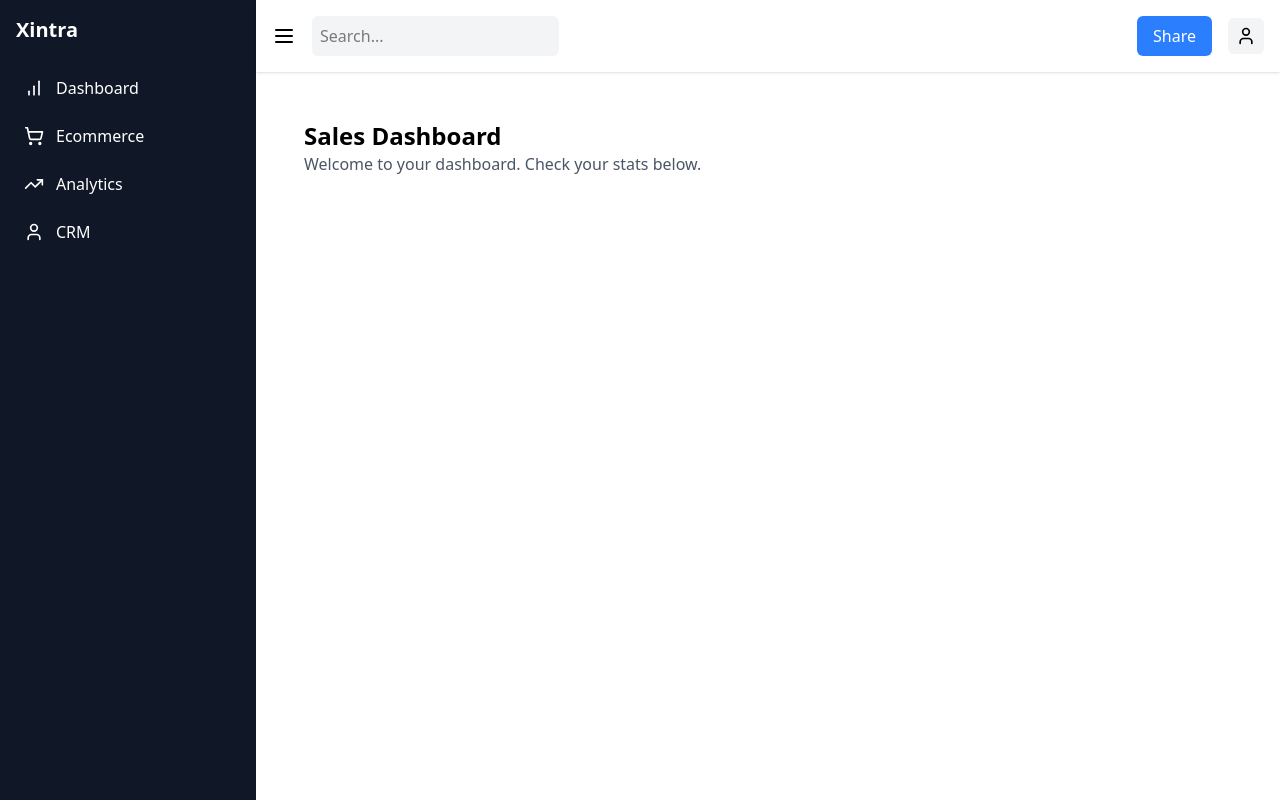
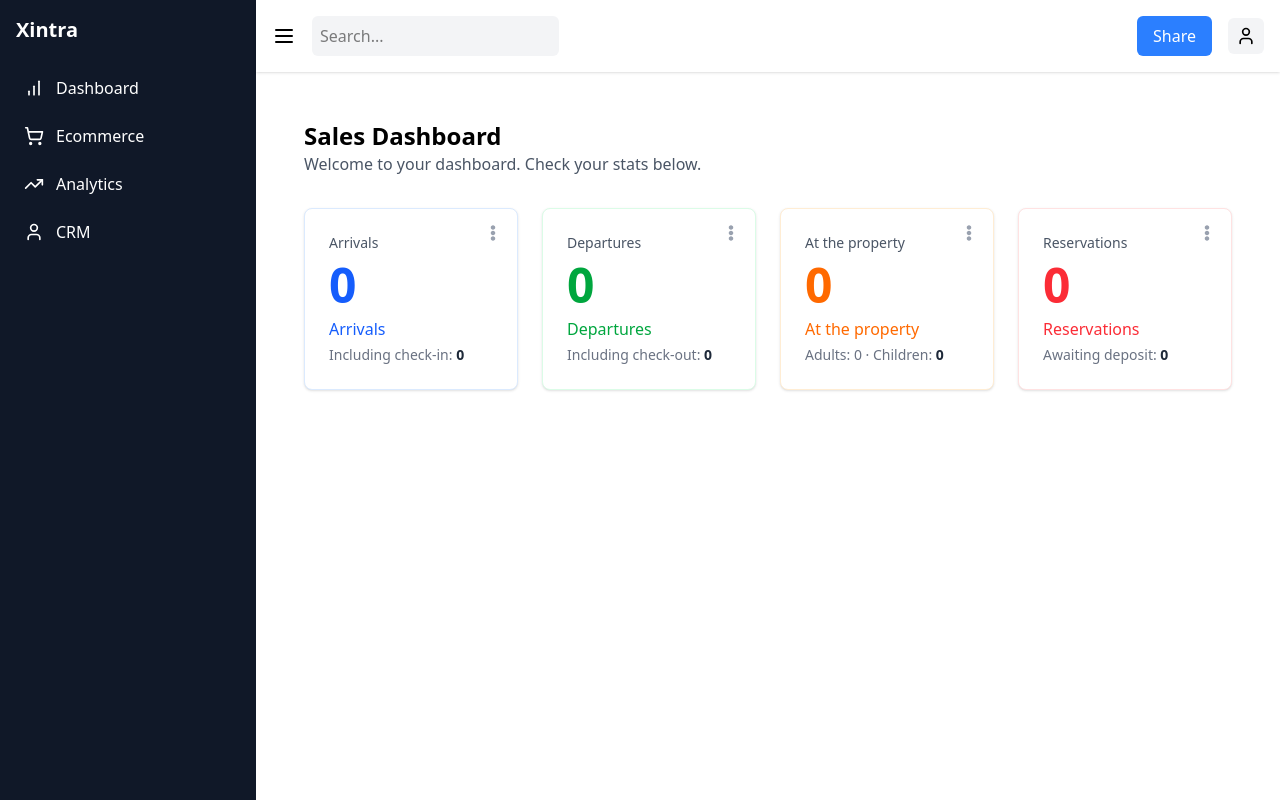
Before and after one commit to hat-think/hotel_prm_ui, a React (Vite) app: page /dashboard in a window 1280 px wide. Built offline with nearby package versions, Linux system fonts and the light colour scheme.

Commit message:
login page

```diff
--- a/package.json
+++ b/package.json
@@ -11,10 +11,14 @@
   },
   "dependencies": {
     "@tailwindcss/vite": "^4.1.0",
+    "axios": "^1.8.4",
+    "formik": "^2.4.6",
     "lucide-react": "^0.486.0",
     "react": "^19.0.0",
     "react-dom": "^19.0.0",
-    "react-router-dom": "^7.4.1"
+    "react-icons": "^5.5.0",
+    "react-router-dom": "^7.4.1",
+    "yup": "^1.6.1"
   },
   "devDependencies": {
     "@eslint/js": "^9.21.0",
--- a/src/components/auth/LoginForm.tsx
+++ b/src/components/auth/LoginForm.jsx
@@ -4,17 +4,17 @@ import { useNavigate } from "react-router-dom";
 import { loginUser } from "./api";
 import { loginSchema } from "./validation";
 import { STRINGS } from "../../utilities/string";
-import AuthLayout from "../layout/AuthLayout";
+import AuthLayout from "../layout/AuthLayout"; // If unused, you can remove this import
 
-const LoginForm: React.FC = () => {
-  const [error, setError] = useState<string>("");
+const LoginForm = () => {
+  const [error, setError] = useState("");
   const navigate = useNavigate();
   const { AUTH } = STRINGS;
 
-  const handleLogin = async (values: { email: string; password: string }) => {
+  const handleLogin = async (values) => {
     try {
       const response = await loginUser(values.email, values.password);
-      if (response?.data?.success) {
+      if (response?.status==1) {
         navigate("/dashboard");
       } else {
         setError(AUTH.INVALID_CREDENTIALS);
--- a/src/components/auth/RegisterForm.tsx
+++ b/src/components/auth/RegisterForm.jsx
@@ -5,9 +5,8 @@ import { registerSchema, otpSchema } from "./validation";
 import { registerUser, verifyOtp } from "./api";
 import { STRINGS } from "../../utilities/string";
 import { Eye, EyeOff } from "lucide-react";
-import AuthLayout from "../../components/layout/AuthLayout";
 
-const RegisterForm: React.FC = () => {
+const RegisterForm = () => {
   const [showPassword, setShowPassword] = useState(false);
   const [otpStep, setOtpStep] = useState(false);
   const [formData, setFormData] = useState({
@@ -17,14 +16,14 @@ const RegisterForm: React.FC = () => {
     mobile: "",
   });
   const [otp, setOtp] = useState("");
-  const [error, setError] = useState<string>("");
+  const [error, setError] = useState("");
   const navigate = useNavigate();
   const { AUTH } = STRINGS;
 
-  const handleRegister = async (values: typeof formData) => {
+  const handleRegister = async (values) => {
     setFormData(values);
     try {
-      const res: any = await registerUser(values);
+      const res = await registerUser(values);
       if (res?.data?.success) {
         setOtpStep(true);
       } else {
@@ -37,14 +36,14 @@ const RegisterForm: React.FC = () => {
 
   const handleVerifyOtp = async () => {
     try {
-      await otpSchema.validate({ otp }); // ✅ Validate OTP input
-      const res: any = await verifyOtp(formData.email, otp);
+      await otpSchema.validate({ otp });
+      const res = await verifyOtp(formData.email, otp);
       if (res?.data?.success) {
         navigate("/dashboard");
       } else {
         setError(res?.data?.message || "OTP verification failed.");
       }
-    } catch (err: any) {
+    } catch (err) {
       setError(err?.message || "Invalid OTP.");
     }
   };
--- a/src/components/auth/api.ts
+++ b/src/components/auth/api.jsx
@@ -1,25 +1,22 @@
 import axios from "axios";
 import * as Yup from "yup";
 
-const API_BASE_URL = "https://your-api.com"; // Replace with your actual API URL
+const API_BASE_URL = "http://142.93.220.8:5000/api/"; // Replace with your actual API URL
 
-export const loginUser = async (email: string, password: string) => {
+export const loginUser = async (email, password) => {
   try {
-    const response: any = await axios.post(`${API_BASE_URL}/auth/login`, {
+    const response = await axios.post(`${API_BASE_URL}login`, {
       email,
       password,
     });
-
-    if (response.data.success) {
+    const res = response.data;
+    if (res.status === 1) {
       localStorage.setItem("token", response.data.token);
-      return { success: true, data: response.data };
+      return response.data ;
     } else {
-      return {
-        success: false,
-        message: response.data.message || "Login failed",
-      };
+      return response.data;
     }
-  } catch (error: any) {
+  } catch (error) {
     return {
       success: false,
       message: error.response?.data?.message || "An error occurred",
@@ -27,11 +24,11 @@ export const loginUser = async (email: string, password: string) => {
   }
 };
 
-export const sendOtp = async (email: string) => {
+export const sendOtp = async (email) => {
   return axios.post("/api/send-otp", { email });
 };
 
-export const verifyOtp = async (email: string, otp: string) => {
+export const verifyOtp = async (email, otp) => {
   try {
     const response = await axios.post(`${API_BASE_URL}/auth/verify-otp`, {
       email,
@@ -39,24 +36,19 @@ export const verifyOtp = async (email: string, otp: string) => {
     });
 
     return response.data;
-  } catch (error: any) {
+  } catch (error) {
     throw new Error(error.response?.data?.message || "OTP verification failed");
   }
 };
 
-export const registerUser = async (userData: {
-  name: string;
-  email: string;
-  password: string;
-  mobile: string;
-}) => {
+export const registerUser = async (userData) => {
   try {
     const response = await axios.post(
       `${API_BASE_URL}/auth/register`,
       userData
     );
     return response.data;
-  } catch (error: any) {
+  } catch (error) {
     throw new Error(error.response?.data?.message || "Registration failed");
   }
 };
--- a/src/components/layout/MainLayout.tsx
+++ b/src/components/layout/MainLayout.jsx
@@ -2,11 +2,7 @@ import React, { useState } from "react";
 import Sidebar from "./Sidebar";
 import Navbar from "./Navbar";
 
-interface LayoutProps {
-  children: React.ReactNode;
-}
-
-const MainLayout: React.FC<LayoutProps> = ({ children }) => {
+const MainLayout = ({ children }) => {
   const [isExpanded, setIsExpanded] = useState(true);
 
   const toggleSidebar = () => {
--- a/src/index.css
+++ b/src/index.css
@@ -1,7 +1,7 @@
 @import "tailwindcss";
 
 /* Import Google Fonts */
-@import url("https://fonts.googleapis.com/css2?family=Playfair+Display:wght@400;600;700&family=Nunito:wght@300;400;600&display=swap");
+/* @import url("https://fonts.googleapis.com/css2?family=Playfair+Display:wght@400;600;700&family=Nunito:wght@300;400;600&display=swap"); */
 
 /* Set default fonts using Tailwind classes */
 /* body {
--- a/src/pages/Dashboard.jsx
+++ b/src/pages/Dashboard.jsx
@@ -1,13 +1,66 @@
 import MainLayout from "../components/layout/MainLayout";
+import { FaEllipsisV } from "react-icons/fa";
+
+const stats = [
+  {
+    title: "Arrivals",
+    count: 0,
+    subtitle: "Including check-in",
+    subcount: 0,
+    color: "text-blue-600",
+    borderColor: "border-blue-100",
+  },
+  {
+    title: "Departures",
+    count: 0,
+    subtitle: "Including check-out",
+    subcount: 0,
+    color: "text-green-600",
+    borderColor: "border-green-100",
+  },
+  {
+    title: "At the property",
+    count: 0,
+    subtitle: "Adults: 0 · Children",
+    subcount: 0,
+    color: "text-orange-500",
+    borderColor: "border-orange-100",
+  },
+  {
+    title: "Reservations",
+    count: 0,
+    subtitle: "Awaiting deposit",
+    subcount: 0,
+    color: "text-red-500",
+    borderColor: "border-red-100",
+  },
+];
 
 const Dashboard = () => {
   return (
     <MainLayout>
       <div className="p-6">
         <h1 className="text-2xl font-bold">Sales Dashboard</h1>
-        <p className="text-gray-600">
-          Welcome to your dashboard. Check your stats below.
-        </p>
+        <p className="text-gray-600">Welcome to your dashboard. Check your stats below.</p>
+
+        <div className="mt-8 grid grid-cols-1 sm:grid-cols-2 lg:grid-cols-4 gap-6">
+          {stats.map((item, index) => (
+            <div
+              key={index}
+              className={`bg-white border ${item.borderColor} rounded-lg p-6 shadow-sm relative`}
+            >
+              <div className="text-gray-600 text-sm font-medium mb-2">{item.title}</div>
+              <div className={`text-5xl font-semibold ${item.color}`}>{item.count}</div>
+              <div className={`mt-2 ${item.color} font-medium`}>{item.title}</div>
+              <div className="text-sm text-gray-500 mt-1">
+                {item.subtitle}: <span className="font-semibold text-gray-800">{item.subcount}</span>
+              </div>
+              <div className="absolute top-4 right-4 text-gray-400 cursor-pointer">
+                <FaEllipsisV />
+              </div>
+            </div>
+          ))}
+        </div>
       </div>
     </MainLayout>
   );
--- a/src/pages/Login.tsx
+++ b/src/pages/Login.tsx
@@ -1,6 +1,7 @@
 import React from "react";
 import LoginForm from "../components/auth/LoginForm";
 import AuthLayout from "../components/layout/AuthLayout";
+
 const Login = () => {
   return (
     <AuthLayout>
--- a/tailwind.config.js
+++ /dev/null
@@ -1,10 +0,0 @@
-module.exports = {
-  theme: {
-    extend: {
-      fontFamily: {
-        heading: ["Playfair Display", "serif"],
-        body: ["Nunito", "sans-serif"],
-      },
-    },
-  },
-};
```
Also changed, not shown: src/components/layout/AuthLayout.jsx (renamed from src/components/layout/AuthLayout.tsx, +13 -21 lines), vite.config.js (line endings or trailing spaces), 1 other file (tests, documents, lock files or other folders).
